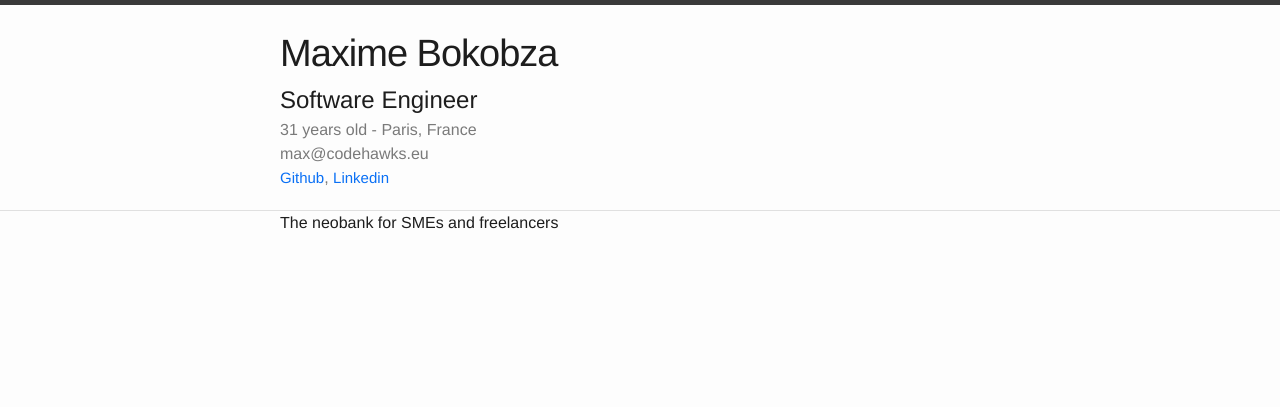
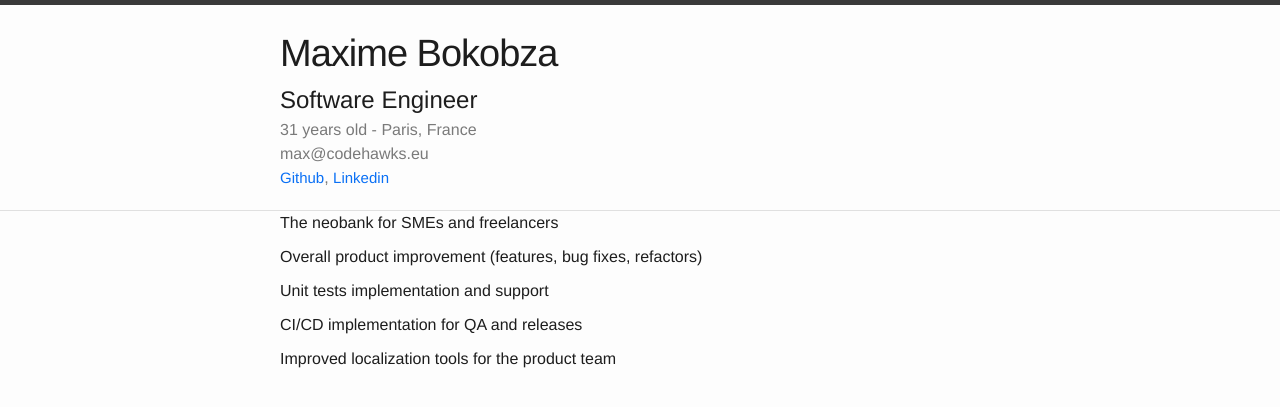
Before and after one commit to maxbok/me, a Jekyll site: the page built from _posts/2017-07-03-qonto.md, in a window 1280 px wide. Shown: the top 407 px of the page. Built offline with Jekyll 4.4.1, drawn with Linux system fonts in a browser that asks for light colours; our own code applies the rules of GitHub Pages for plain Markdown files.

Commit message:
Improve qonto post

```diff
--- a/_posts/2017-07-03-qonto.md
+++ b/_posts/2017-07-03-qonto.md
@@ -10,3 +10,7 @@ link: https://qonto.eu
 ---
 
 <p>The neobank for SMEs and freelancers</p>
+<p>Overall product improvement (features, bug fixes, refactors)</p>
+<p>Unit tests implementation and support</p>
+<p>CI/CD implementation for QA and releases</p>
+<p>Improved localization tools for the product team</p>
```
